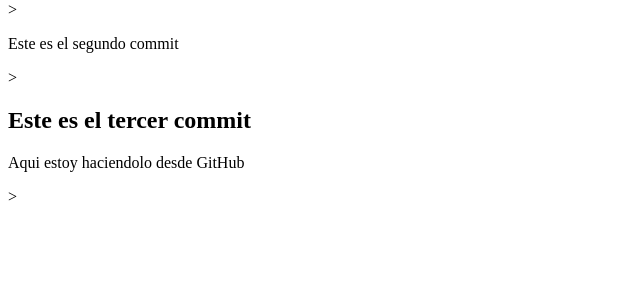
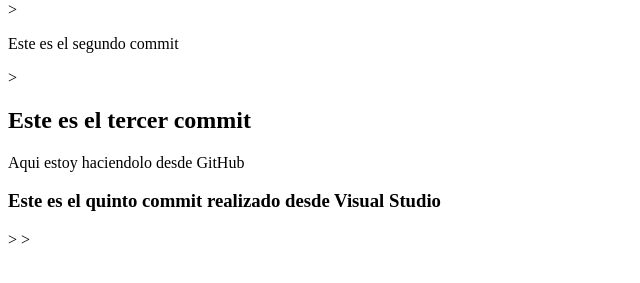
Before and after one commit to gerardorob/Repositorio_personal, a plain HTML site: page index.html in a window 1280 px wide. Shown: the part 105-388 px from the top of the page, without its empty margins (0-640 px from the left). Drawn offline with Linux system fonts and the light colour scheme.

Commit message:
Este es el quinto commit

```diff
--- a/index.html
+++ b/index.html
@@ -7,5 +7,6 @@
         <p>Este es el segundo commit</p>>
         <h2>Este es el tercer commit</h2>
         <p>Aqui estoy haciendolo desde GitHub</p>
+        <h3>Este es el quinto commit realizado desde Visual Studio</h3>>
     </body>>
 </html>
```
